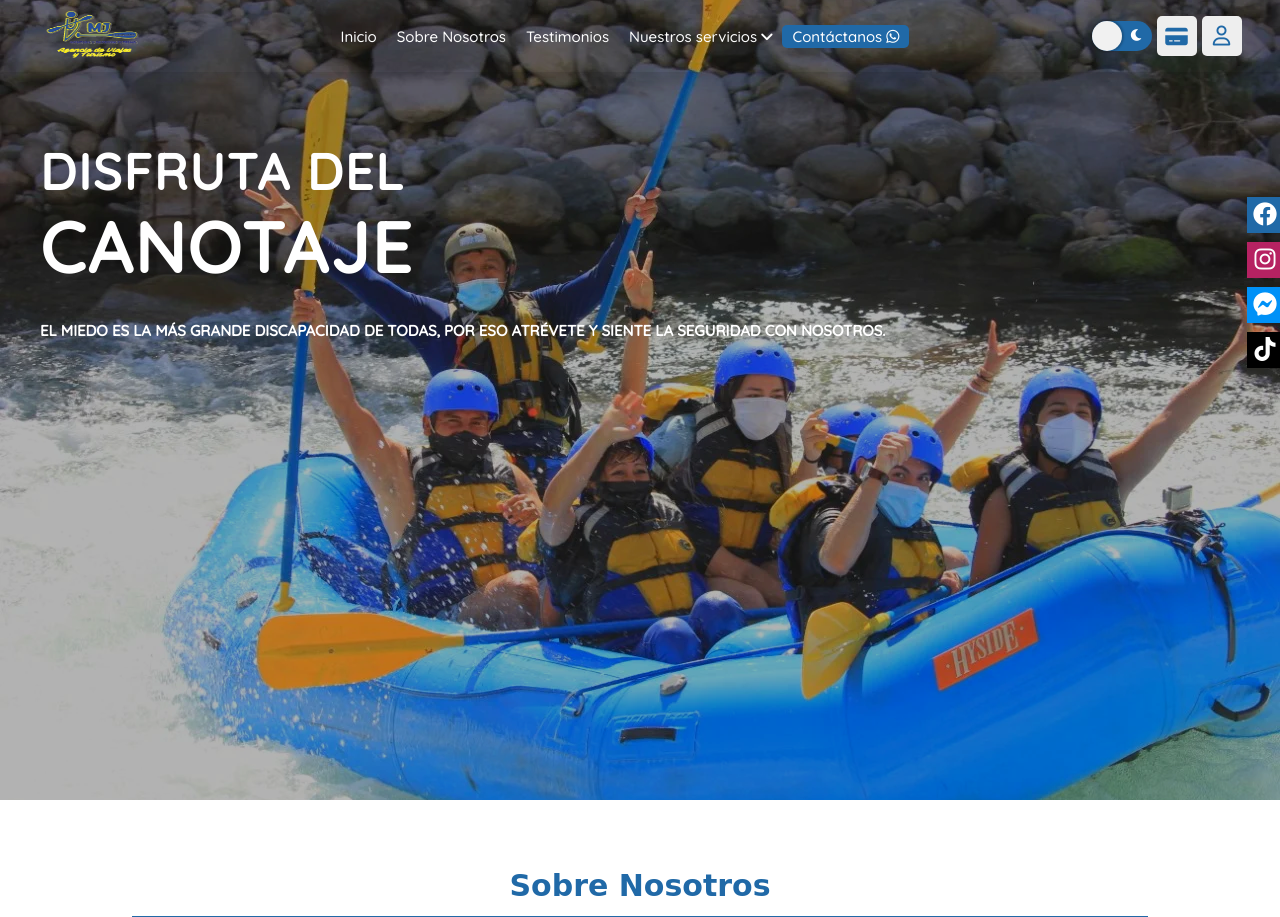
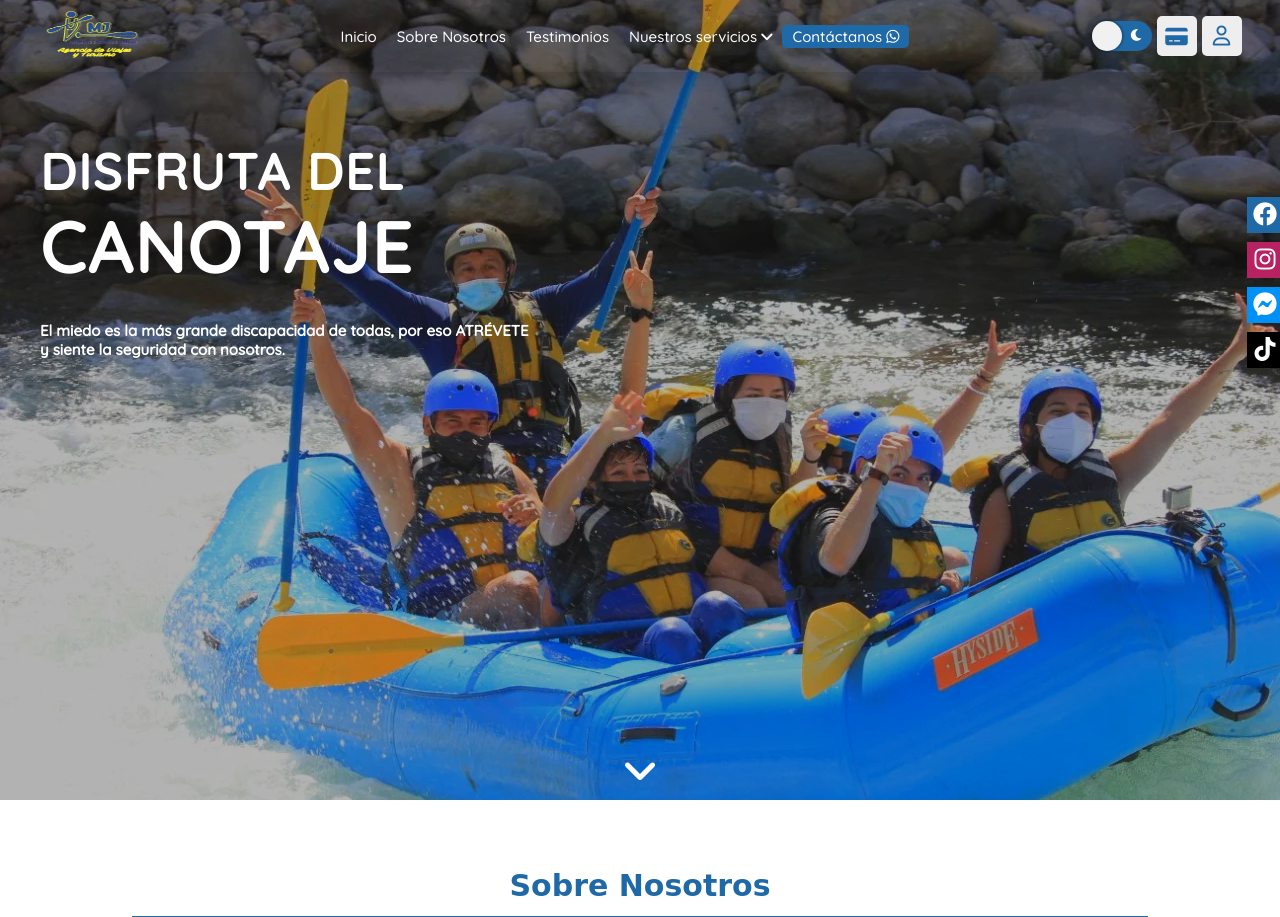
Before and after one commit to Padinjavier/page-of-a-shop, a PHP site: page / in a window 1280 px wide. Shown: the top 917 px of the page. Run offline with PHP 8.4, Linux system fonts and the light colour scheme; data that the repository does not hold is empty; some libraries are stand-ins or nearby versions; some web fonts are replaced.

Commit message:
icono de slider agregado

```diff
--- a/assets/CSS/style.css
+++ b/assets/CSS/style.css
@@ -704,7 +704,6 @@ body.dark .header .login-form {
 	width: 100%;
 	text-align: start;
 	font-size: 2rem;
-	text-transform: uppercase;
 	font-weight: 900;
 	letter-spacing: 0.2rem;
     color: var(--white);
@@ -744,33 +743,17 @@ body.dark .header .login-form {
 
 .slider-navigation {
     z-index: 888;
-    position: relative;
+    width: 100%;
+    position: absolute;
+    bottom: 1rem;
     display: flex;
-    justify-content: center;
+    justify-content: space-around;
     align-items: center;
-    transform: translateY(8rem);
-    margin-bottom: 1.2rem;
 }
-
-.slider-navigation .nav-btn {
-    width: 1.2rem;
-    height: 1.2rem;
-    background-color: var(--white);
-    border: var(--yellow);
-    border-radius: 50%;
-    box-shadow: 0 0 .2rem rgba(255, 255, 255, .5);
-    transition: .3s ease;
-    cursor: pointer;
+.slider-navigation i{
+    font-size: 4rem;
+    color: var(--white);
 }
-.slider-navigation .nav-btn:not(:last-child) {
-    margin-right: 2rem;
-}
-
-.slider-navigation .nav-btn.active {
-    background: var(--yellow);
-    transform: scale(1.2);
-}
-
 .img-slider {
     position: absolute;
     width: 100%;
@@ -803,7 +786,8 @@ body.dark .header .login-form {
     }
 
     .home .description p {
-        padding-right: 20rem;
+        /* padding-right: 20rem; */
+        max-width: 500px;
         font-size: 1.5rem;
         line-height: normal;
         letter-spacing: normal;
--- a/index.php
+++ b/index.php
@@ -234,18 +234,16 @@ if (isset($_POST['Enviartestimonio'])) {
 				  </div>
 			</div>
 			<div class="slider-navigation">
-				<div class="nav-btn"><i class="fa-solid fa-angle-down"></i></div>
+        <a href="#cc"><i class="fa-solid fa-angle-down" id="cc"></i></a>
 			</div>
 		</section>
-
-
   </main>
   <!-- sliderportada-fin -->
   <div class="container-padding">
     <!-- section-sobre nosotros -->
-    <div class="welcome">
+    <div class="welcome" >
       <?php if (!empty($user)) :  ?>
-        <h1 >Bienvenido <?= $user['nombre'] ?></h1>
+        <h1>Bienvenido <?= $user['nombre'] ?></h1>
         <!-- <a href="logout.php">cerrar sesión</a> -->
         <p>¡Gracias por registrarte!</p>
       <?php endif; ?>
```
